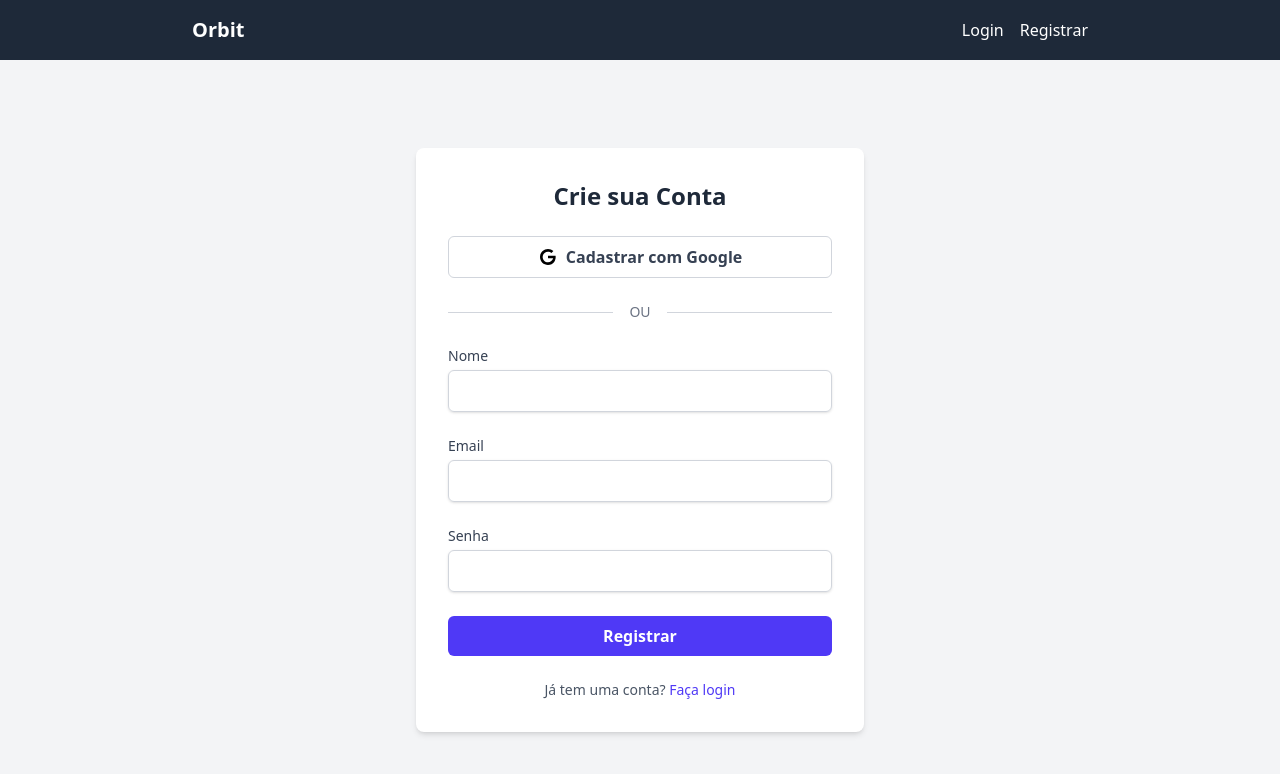
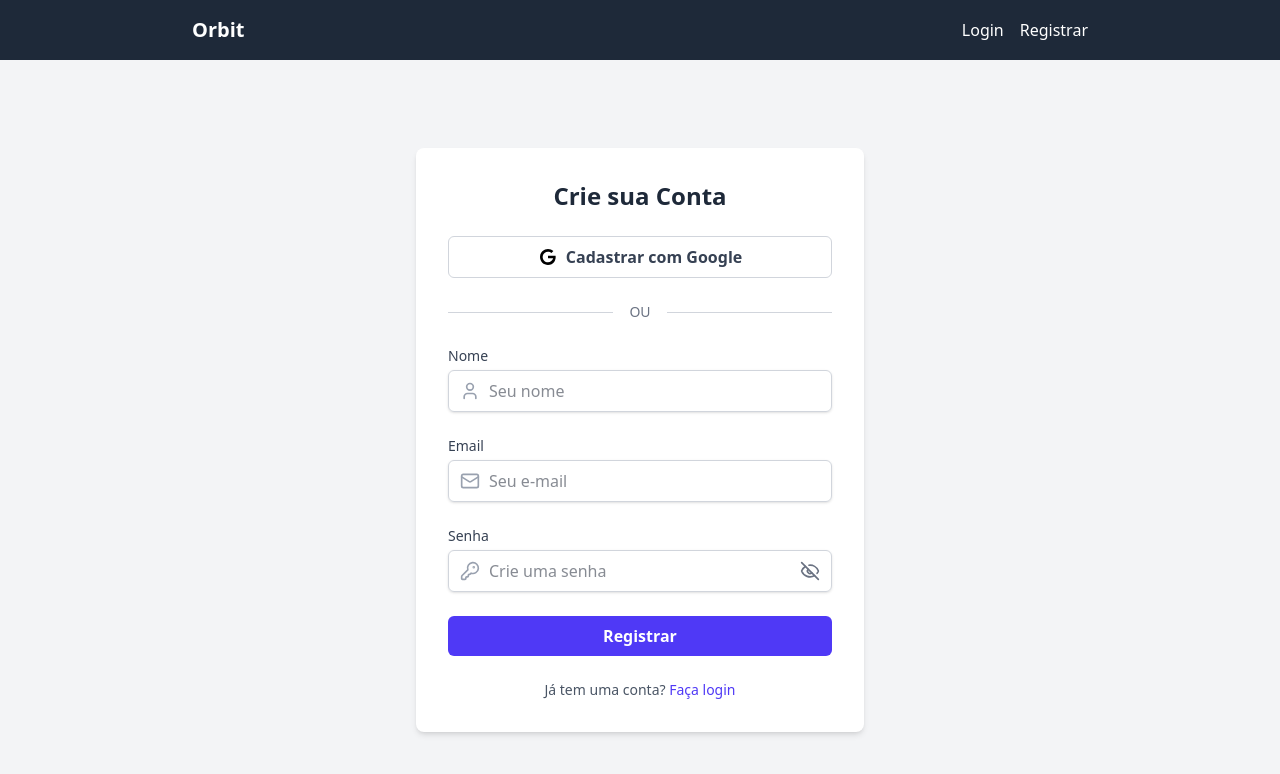
Before and after one commit to devmarquinhos/orbit-front, a React (Vite) app: page /register in a window 1280 px wide. Shown: the top 774 px of the page. Built offline with nearby package versions, Linux system fonts and the light colour scheme; what @blocknote/mantine would draw is missing.

Commit message:
:lipstick: UI improvements

```diff
--- a/src/pages/Login.tsx
+++ b/src/pages/Login.tsx
@@ -1,11 +1,12 @@
 import { useState, type FormEvent } from "react";
 import { useAuth } from "../contexts/AuthContext";
 import { useNavigate, Link } from "react-router-dom";
-import { Mail, Key, LogIn } from "lucide-react";
+import { Mail, KeyRound, Eye, EyeOff } from "lucide-react";
 
 export default function Login() {
   const [email, setEmail] = useState("");
   const [password, setPassword] = useState("");
+  const [showPassword, setShowPassword] = useState(false);
   const [error, setError] = useState<string | null>(null);
   const { login } = useAuth();
   const navigate = useNavigate();
@@ -15,7 +16,7 @@ export default function Login() {
     setError(null);
     try {
       await login(email, password);
-      navigate("/projects"); // Redireciona para os projetos após o login
+      navigate("/projects");
     } catch {
       setError("Falha no login. Verifique seu e-mail e senha.");
     }
@@ -25,10 +26,9 @@ export default function Login() {
     <div className="flex justify-center pt-16">
       <div className="w-full max-w-md p-8 space-y-6 bg-white rounded-lg shadow-md">
         <h1 className="text-2xl font-bold text-center text-gray-800">
-          Login no Orbit
+          Bem vindo de volta!
         </h1>
 
-        {/* === BOTÃO DE LOGIN COM GOOGLE ADICIONADO AQUI === */}
         <a
           href="http://localhost:8080/oauth2/authorization/google"
           className="w-full flex items-center justify-center gap-2 px-4 py-2 font-semibold text-gray-700 bg-white border border-gray-300 rounded-md hover:bg-gray-50 focus:outline-none focus:ring-2 focus:ring-offset-2 focus:ring-indigo-500"
@@ -49,38 +49,51 @@ export default function Login() {
 
         <form onSubmit={handleSubmit} className="space-y-6">
           <div>
-            <label
-              htmlFor="email"
-              className="block text-sm font-medium text-gray-700"
-            >
-              Email
-            </label>
+            <label htmlFor="email" className="block text-sm font-medium text-gray-700">Email</label>
+            <div className="relative mt-1">
+              <span className="absolute inset-y-0 left-0 flex items-center pl-3">
+                <Mail className="w-5 h-5 text-gray-400" />
+              </span>
               <input
                 id="email"
                 type="email"
                 value={email}
                 onChange={(e) => setEmail(e.target.value)}
                 required
-              className="w-full px-3 py-2 mt-1 border border-gray-300 rounded-md shadow-sm focus:outline-none focus:ring-indigo-500 focus:border-indigo-500
-              text-gray-900"
+                placeholder="Seu e-mail"
+                className="w-full pl-10 pr-3 py-2 border border-gray-300 rounded-md shadow-sm focus:outline-none focus:ring-indigo-500 focus:border-indigo-500 text-gray-900"
               />
             </div>
+          </div>
+
           <div>
-            <label
-              htmlFor="password"
-              className="block text-sm font-medium text-gray-700"
-            >
-              Senha
-            </label>
+            <label htmlFor="password" className="block text-sm font-medium text-gray-700">Senha</label>
+            <div className="relative mt-1">
+              <span className="absolute inset-y-0 left-0 flex items-center pl-3">
+                <KeyRound className="w-5 h-5 text-gray-400" />
+              </span>
               <input
                 id="password"
-              type="password"
+                type={showPassword ? 'text' : 'password'}
                 value={password}
                 onChange={(e) => setPassword(e.target.value)}
                 required
-              className="w-full px-3 py-2 mt-1 border border-gray-300 rounded-md shadow-sm focus:outline-none focus:ring-indigo-500 focus:border-indigo-500
-              text-gray-900"
+                placeholder="Sua senha"
+                className="w-full pl-10 pr-10 py-2 border border-gray-300 rounded-md shadow-sm focus:outline-none focus:ring-indigo-500 focus:border-indigo-500 text-gray-900"
               />
+              <button
+                type="button"
+                onClick={() => setShowPassword(!showPassword)}
+                className="absolute inset-y-0 right-0 flex items-center pr-3 cursor-pointer"
+                aria-label={showPassword ? "Esconder senha" : "Mostrar senha"}
+              >
+                {showPassword ? (
+                  <Eye className="w-5 h-5 text-gray-500" />
+                ) : (
+                  <EyeOff className="w-5 h-5 text-gray-500" />
+                )}
+              </button>
+            </div>
           </div>
           {error && <p className="text-sm text-red-600">{error}</p>}
           <button
--- a/src/pages/Register.tsx
+++ b/src/pages/Register.tsx
@@ -1,11 +1,13 @@
 import { useState, type FormEvent } from "react";
 import { api } from "../services/api";
 import { useNavigate, Link } from "react-router-dom";
+import { Mail, KeyRound, Eye, EyeOff, User as UserIcon } from "lucide-react";
 
 export default function Register() {
   const [name, setName] = useState("");
   const [email, setEmail] = useState("");
   const [password, setPassword] = useState("");
+  const [showPassword, setShowPassword] = useState(false);
   const [error, setError] = useState<string | null>(null);
   const navigate = useNavigate();
 
@@ -45,62 +47,39 @@ export default function Register() {
         </div>
         <form onSubmit={handleSubmit} className="space-y-6">
                 <div>
-            <label
-              htmlFor="name"
-              className="block text-sm font-medium text-gray-700"
-            >
-              Nome
-            </label>
-            <input
-              id="name"
-              type="text"
-              value={name}
-              onChange={(e) => setName(e.target.value)}
-              required
-              className="w-full px-3 py-2 mt-1 border border-gray-300 rounded-md shadow-sm focus:outline-none focus:ring-indigo-500 focus:border-indigo-500
-                    text-gray-900"
-            />
+                    <label htmlFor="name" className="block text-sm font-medium text-gray-700">Nome</label>
+                    <div className="relative mt-1">
+                        <span className="absolute inset-y-0 left-0 flex items-center pl-3">
+                            <UserIcon className="w-5 h-5 text-gray-400" />
+                        </span>
+                        <input id="name" type="text" value={name} onChange={(e) => setName(e.target.value)} required placeholder="Seu nome" className="w-full pl-10 pr-3 py-2 border border-gray-300 rounded-md shadow-sm focus:outline-none focus:ring-indigo-500 focus:border-indigo-500 text-gray-900"/>
                     </div>
+                </div>
+
                 <div>
-            <label
-              htmlFor="email"
-              className="block text-sm font-medium text-gray-700"
-            >
-              Email
-            </label>
-            <input
-              id="email"
-              type="email"
-              value={email}
-              onChange={(e) => setEmail(e.target.value)}
-              required
-              className="w-full px-3 py-2 mt-1 border border-gray-300 rounded-md shadow-sm focus:outline-none focus:ring-indigo-500 focus:border-indigo-500
-                    text-gray-900"
-            />
+                    <label htmlFor="email" className="block text-sm font-medium text-gray-700">Email</label>
+                    <div className="relative mt-1">
+                        <span className="absolute inset-y-0 left-0 flex items-center pl-3">
+                            <Mail className="w-5 h-5 text-gray-400" />
+                        </span>
+                        <input id="email" type="email" value={email} onChange={(e) => setEmail(e.target.value)} required placeholder="Seu e-mail" className="w-full pl-10 pr-3 py-2 border border-gray-300 rounded-md shadow-sm focus:outline-none focus:ring-indigo-500 focus:border-indigo-500 text-gray-900"/>
                     </div>
+                </div>
+
                 <div>
-            <label
-              htmlFor="password"
-              className="block text-sm font-medium text-gray-700"
-            >
-              Senha
-            </label>
-            <input
-              id="password"
-              type="password"
-              value={password}
-              onChange={(e) => setPassword(e.target.value)}
-              required
-              className="w-full px-3 py-2 mt-1 border border-gray-300 rounded-md shadow-sm focus:outline-none focus:ring-indigo-500 focus:border-indigo-500
-                    text-gray-900"
-            />
+                    <label htmlFor="password" className="block text-sm font-medium text-gray-700">Senha</label>
+                    <div className="relative mt-1">
+                        <span className="absolute inset-y-0 left-0 flex items-center pl-3">
+                            <KeyRound className="w-5 h-5 text-gray-400" />
+                        </span>
+                        <input id="password" type={showPassword ? 'text' : 'password'} value={password} onChange={(e) => setPassword(e.target.value)} required placeholder="Crie uma senha" className="w-full pl-10 pr-10 py-2 border border-gray-300 rounded-md shadow-sm focus:outline-none focus:ring-indigo-500 focus:border-indigo-500 text-gray-900"/>
+                        <button type="button" onClick={() => setShowPassword(!showPassword)} className="absolute inset-y-0 right-0 flex items-center pr-3 cursor-pointer">
+                            {showPassword ? <Eye className="w-5 h-5 text-gray-500" /> : <EyeOff className="w-5 h-5 text-gray-500" />}
+                        </button>
+                    </div>
                 </div>
                 {error && <p className="text-sm text-red-600">{error}</p>}
-          <button
-            type="submit"
-            className="w-full px-4 py-2 font-semibold text-white bg-indigo-600 rounded-md hover:bg-indigo-700 focus:outline-none focus:ring-2 focus:ring-offset-2 focus:ring-indigo-500
-                text-gray-900"
-          >
+                <button type="submit" className="w-full px-4 py-2 font-semibold text-white bg-indigo-600 rounded-md hover:bg-indigo-700 focus:outline-none focus:ring-2 focus:ring-offset-2 focus:ring-indigo-500">
                     Registrar
                 </button>
             </form>
```
Lines whose indentation alone changed are shown as unchanged.
